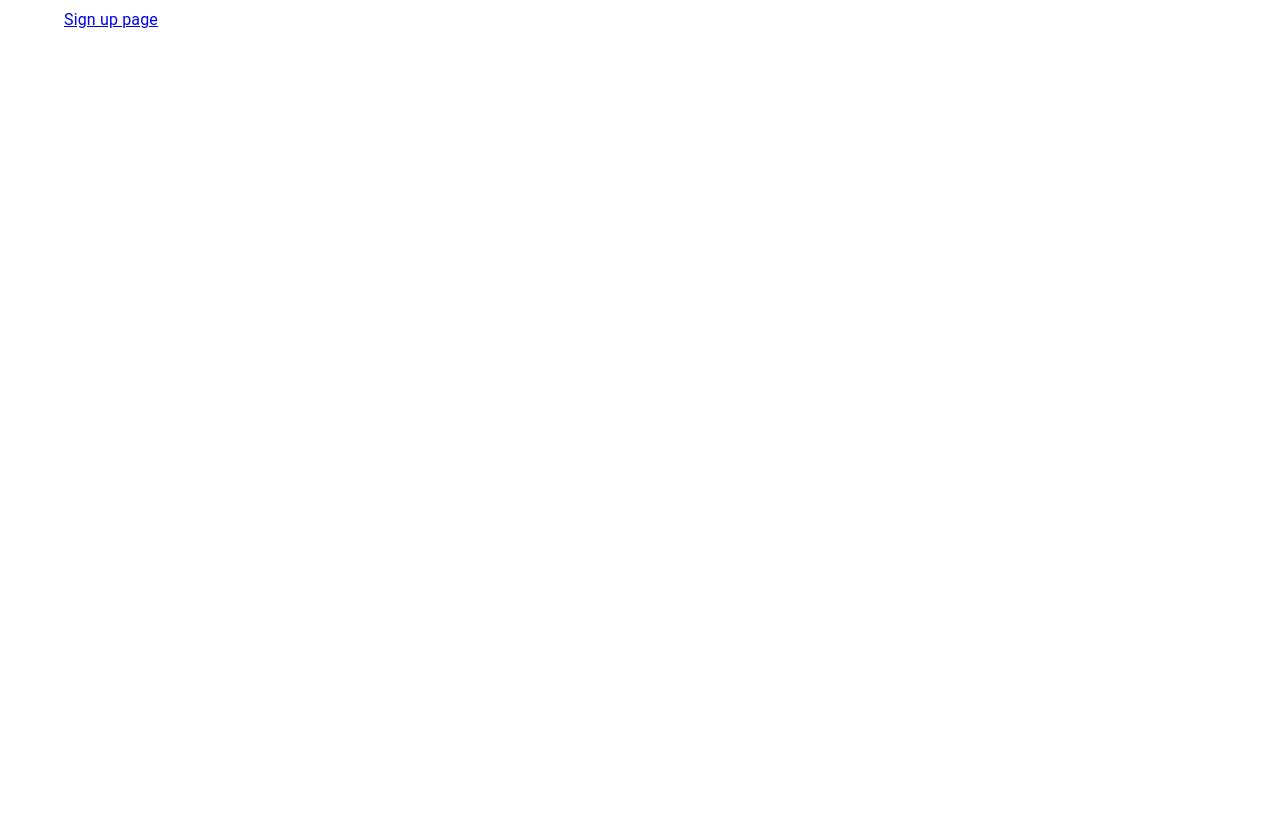
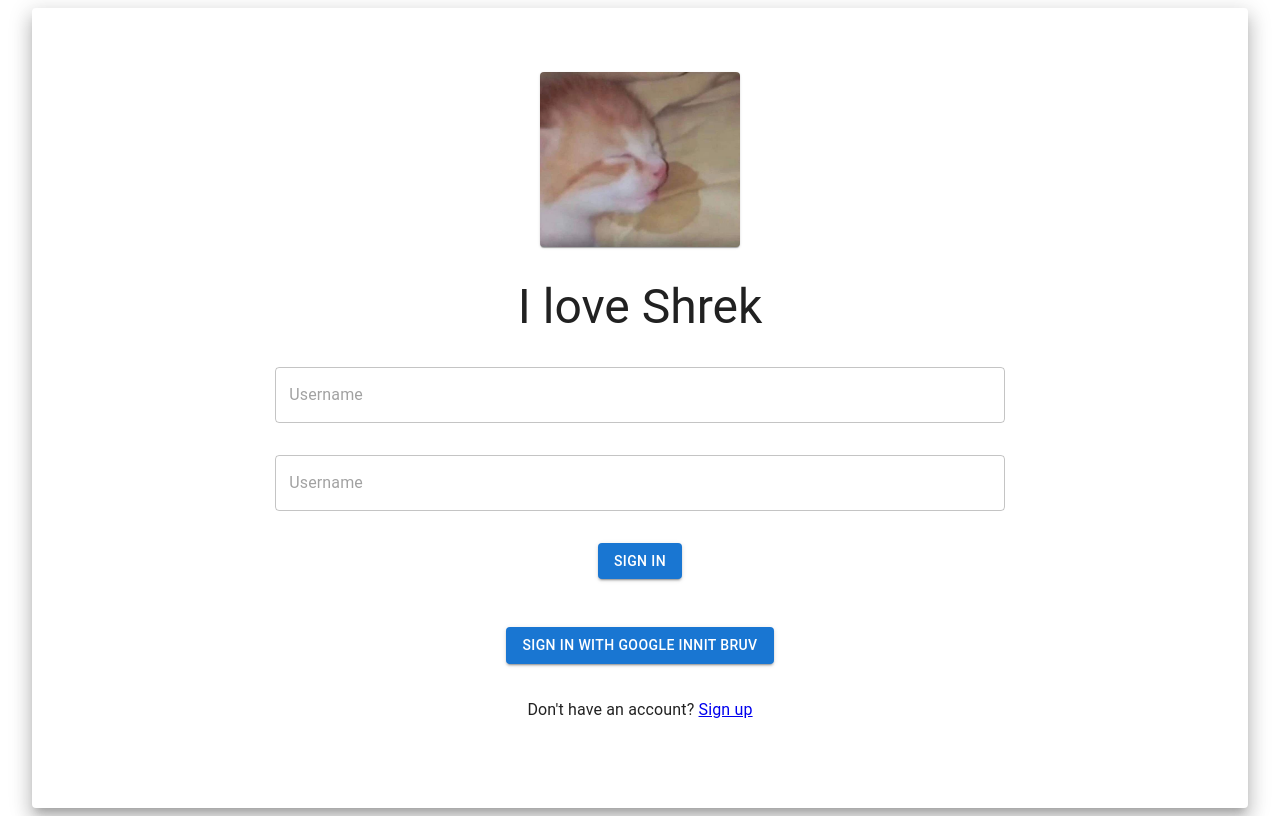
Before and after one commit to Osama671/PrettyKewl, a React (Vite) app: page /signin in a window 1280 px wide. Built offline with nearby package versions, Linux system fonts and the light colour scheme.

Commit message:
Signin initial design

```diff
--- /dev/null
+++ b/src/components/Login.tsx
@@ -0,0 +1,49 @@
+import {
+  Button,
+  Card,
+  Paper,
+  Stack,
+  TextField,
+  Typography,
+} from "@mui/material";
+import { Link } from "react-router";
+
+export default function Login() {
+  return (
+    <>
+      <Paper elevation={12}  sx={{ height: "100%", }}>
+        <Stack
+          alignItems={"center"}
+          direction={"column"}
+          sx={{ height: "100%", width: "100%" }}
+        >
+          <Card
+            component={"img"}
+            src="../../drooling_cat.jpg"
+            sx={{ width: "200px", height: "auto", mt: "4rem" }}
+          ></Card>
+          <Typography variant="h3" sx={{ mt: "2rem" }}>
+            I love Shrek
+          </Typography>
+          <TextField
+            type="text"
+            placeholder="Username"
+            sx={{ mt: "2rem", width: "60%" }}
+          ></TextField>
+          <TextField
+            type="text"
+            placeholder="Username"
+            sx={{ mt: "2rem", width: "60%" }}
+          ></TextField>
+          <Button variant="contained" sx={{ mt: "2rem" }}>
+            Sign in
+          </Button>
+          <Button variant="contained" sx={{mt: "3rem"}}>Sign in with google innit bruv</Button>
+          <Typography variant="subtitle1" sx={{ mt: "2rem" }}>
+            Don't have an account? <Link to="/signup">Sign up</Link>
+          </Typography>
+        </Stack>
+      </Paper>
+    </>
+  );
+}
--- a/src/pages/Signin.tsx
+++ b/src/pages/Signin.tsx
@@ -1,13 +1,11 @@
-import { Container, Typography } from "@mui/material";
-import { Link } from "react-router";
+import { Container } from "@mui/material";
+import Login from "../components/Login";
 
 export default function Signin() {
   return (
     <>
-      <Container sx={{ width: "100%" }}>
-        <Link to="/signup">
-          <Typography>Sign up page</Typography>
-        </Link>
+      <Container maxWidth={false} sx={{ width: "100%", height: "100vh" }}>
+        <Login></Login>
       </Container>
     </>
   );
```
Also changed, not shown: shared/validations/formValidations.tsx (+9 -7 lines), drooling_cat.jpg (added).
